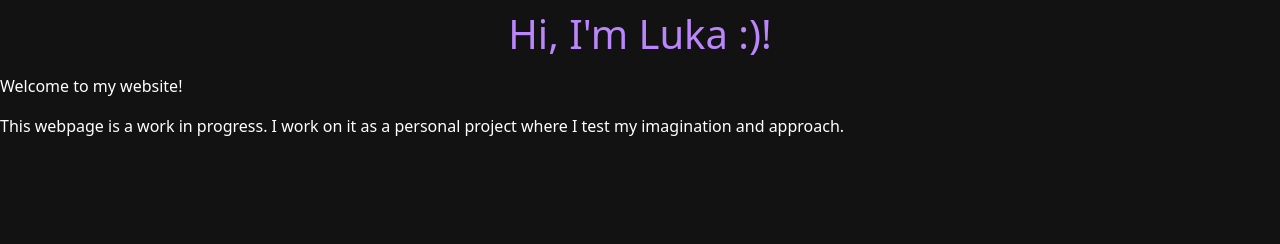
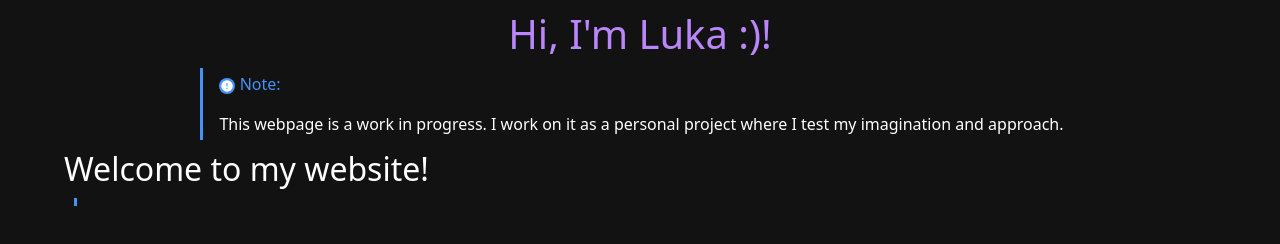
Before and after one commit to SHAD0WJ0KER/SHAD0WJ0KER.github.io, a plain HTML site: page index.html in a window 1280 px wide. Drawn offline with nearby package versions, Linux system fonts and the light colour scheme.

Commit message:
testing note div section

```diff
--- a/css/styles.css
+++ b/css/styles.css
@@ -6,6 +6,8 @@
     --main-bg-color: #121212;
     --secondary-bg-color: #282828;
     --tertiary-bg-color: #404040;
+
+    --note-color: #4493f8;
 }
 * {
     margin: 0;
@@ -19,12 +21,30 @@ html {
 body {
     background-color: var(--main-bg-color);
     color: var(--main-text-color);
+    width: 90%;
+    margin: 0 auto;
 }
 
 h1 {
     color: var(--secondary-text-color);
+    margin: 10px auto;
+}
+div {
     margin: 10px;
+    padding: 4px 16px;
+    border-left: var(--note-color) solid 3px;
+}
+div.note {
+    max-width: fit-content;
+    color: inherit;
+    margin-left: auto;
+    margin-right: auto;
 }
 
-div.note {
+div.note p:first-child {
+    width: 100%;
+    color: var(--note-color);
 }
+
+div.contents {
+}
--- a/index.html
+++ b/index.html
@@ -17,13 +17,18 @@
     <body>
         <h1 class="text-center">Hi, I'm Luka :)!</h1>
         <div class="note">
-            <p></p>
+            <p>
+                <img src="images/exclamation-blue.svg" />
+                <span> Note: </span>
+            </p>
+            <span>
+                This webpage is a work in progress. I work on it as a personal
+                project where I test my imagination and approach.
+            </span>
         </div>
-        <p>Welcome to my website!</p>
-        <p>
-            This webpage is a work in progress. I work on it as a personal
-            project where I test my imagination and approach.
-        </p>
+        <h2>Welcome to my website!</h2>
+
+        <div class="contents"></div>
 
         <script
             src="https://cdn.jsdelivr.net/npm/bootstrap@5.0.2/dist/js/bootstrap.bundle.min.js"
```
Also changed, not shown: .zed/settings.json (added), images/exclamation-blue.svg (added), images/exclamation-circle-fill.svg (added), images/exclamation-diamond.svg (added).
